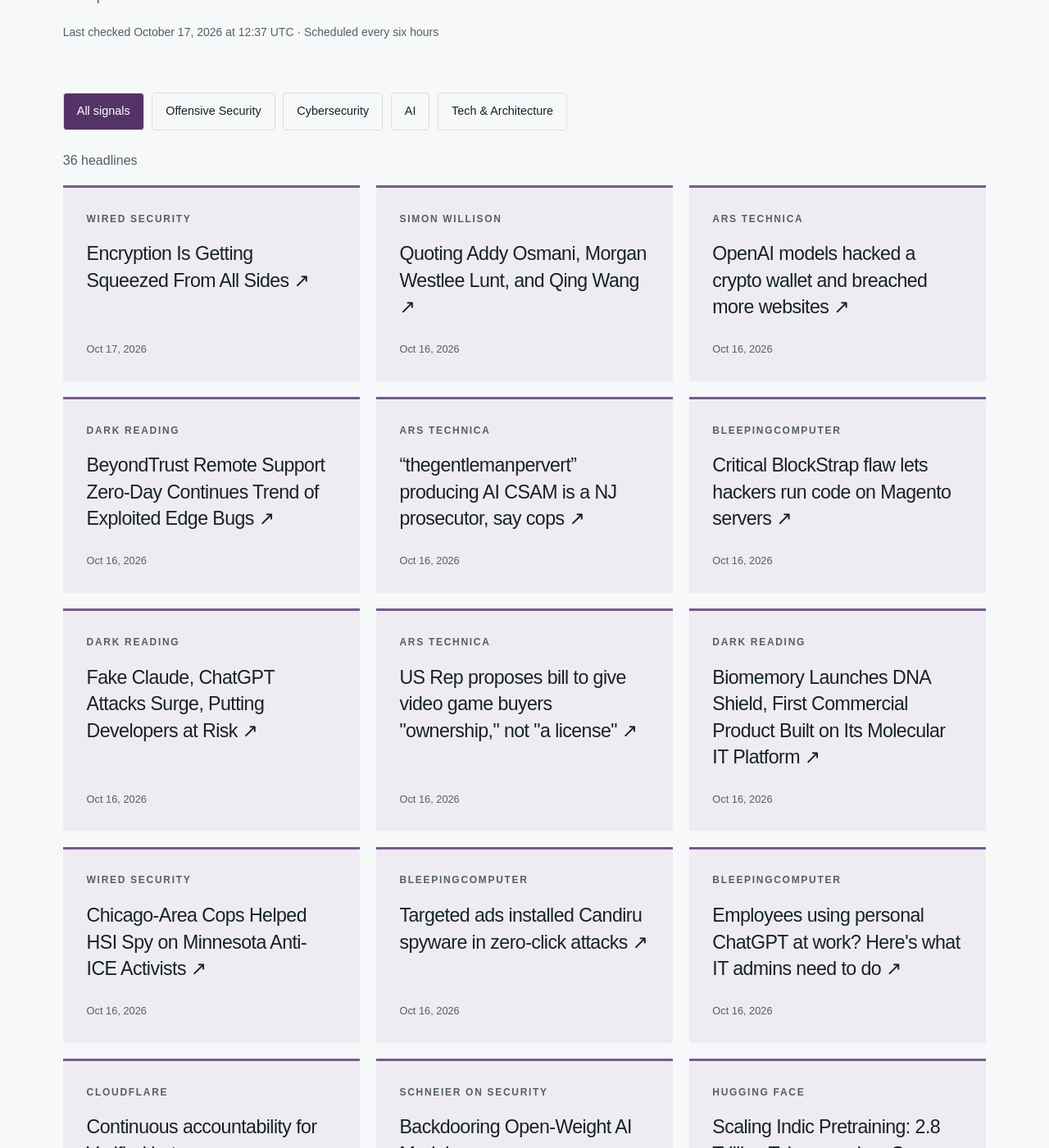
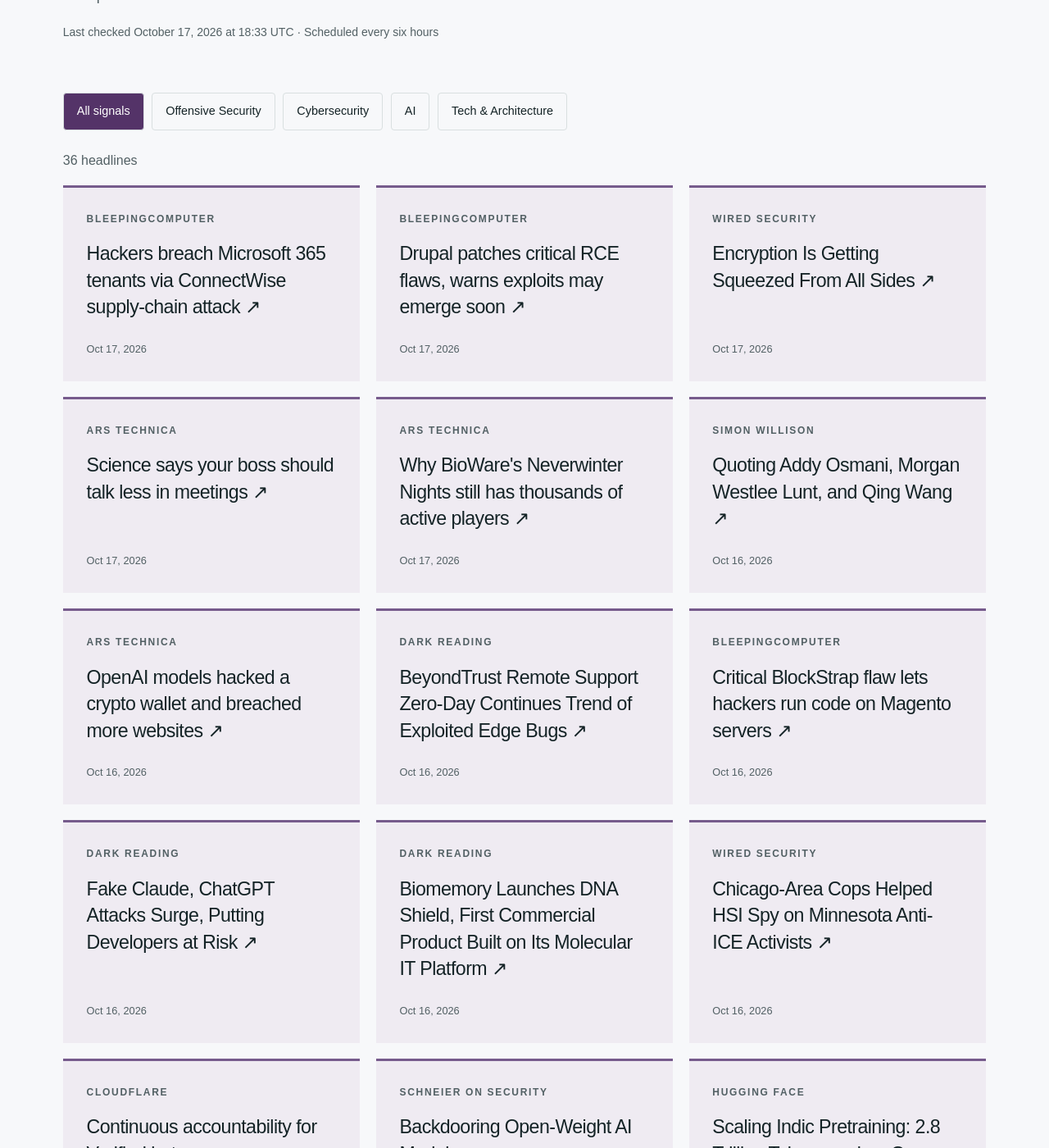
Before and after one commit to hntk/hntk.github.io, a Jekyll site: the page built from news/index.html, in a window 1280 px wide and 1400 px high, scrolled down 375 px. Shown: the whole window at 82% size. Built offline with Jekyll 4.4.1, drawn with Linux system fonts in a browser that asks for light colours; part of the change alters nothing that is shown.

Commit message:
Refresh News and Signals

```diff
--- a/_data/news.json
+++ b/_data/news.json
@@ -1,6 +1,22 @@
 {
-  "updated": "2026-10-17T12:37:19.584880+00:00",
+  "updated": "2026-10-17T18:33:01.715622+00:00",
   "items": [
+    {
+      "title": "Hackers breach Microsoft 365 tenants via ConnectWise supply-chain attack",
+      "url": "https://www.bleepingcomputer.com/news/security/hackers-breach-microsoft-365-tenants-via-connectwise-supply-chain-attack/",
+      "published": "2026-10-17T15:18:51+00:00",
+      "source": "BleepingComputer",
+      "source_id": "bleepingcomputer",
+      "category": "cybersecurity"
+    },
+    {
+      "title": "Drupal patches critical RCE flaws, warns exploits may emerge soon",
+      "url": "https://www.bleepingcomputer.com/news/security/drupal-patches-critical-rce-flaws-warns-exploits-may-emerge-soon/",
+      "published": "2026-10-17T14:32:48+00:00",
+      "source": "BleepingComputer",
+      "source_id": "bleepingcomputer",
+      "category": "cybersecurity"
+    },
     {
       "title": "Encryption Is Getting Squeezed From All Sides",
       "url": "https://www.wired.com/story/kernel-panic-encryption-is-getting-squeezed-from-all-sides/",
@@ -8,6 +24,22 @@
       "source": "WIRED Security",
       "source_id": "wired",
       "category": "cybersecurity"
+    },
+    {
+      "title": "Science says your boss should talk less in meetings",
+      "url": "https://arstechnica.com/science/2026/10/science-says-your-boss-should-talk-less-in-meetings/",
+      "published": "2026-10-17T11:15:11+00:00",
+      "source": "Ars Technica",
+      "source_id": "ars-technica",
+      "category": "tech-architecture"
+    },
+    {
+      "title": "Why BioWare's Neverwinter Nights still has thousands of active players",
+      "url": "https://arstechnica.com/gaming/2026/10/why-biowares-neverwinter-nights-still-has-thousands-of-active-players/",
+      "published": "2026-10-17T11:00:21+00:00",
+      "source": "Ars Technica",
+      "source_id": "ars-technica",
+      "category": "tech-architecture"
     },
     {
       "title": "Quoting Addy Osmani, Morgan Westlee Lunt, and Qing Wang",
@@ -34,14 +66,6 @@
       "category": "cybersecurity"
     },
     {
-      "title": "“thegentlemanpervert” producing AI CSAM is a NJ prosecutor, say cops",
-      "url": "https://arstechnica.com/tech-policy/2026/10/thegentlemanpervert-producing-ai-csam-is-a-nj-prosecutor-say-cops/",
-      "published": "2026-10-16T20:20:07+00:00",
-      "source": "Ars Technica",
-      "source_id": "ars-technica",
-      "category": "tech-architecture"
-    },
-    {
       "title": "Critical BlockStrap flaw lets hackers run code on Magento servers",
       "url": "https://www.bleepingcomputer.com/news/security/critical-blockstrap-flaw-lets-hackers-run-code-on-magento-servers/",
       "published": "2026-10-16T20:00:59+00:00",
@@ -58,14 +82,6 @@
       "category": "cybersecurity"
     },
     {
-      "title": "US Rep proposes bill to give video game buyers \"ownership,\" not \"a license\"",
-      "url": "https://arstechnica.com/gaming/2026/10/us-rep-proposes-bill-to-give-video-game-buyers-ownership-not-a-license/",
-      "published": "2026-10-16T19:41:18+00:00",
-      "source": "Ars Technica",
-      "source_id": "ars-technica",
-      "category": "tech-architecture"
-    },
-    {
       "title": "Biomemory Launches DNA Shield, First Commercial Product Built on Its Molecular IT Platform",
       "url": "https://www.darkreading.com/data-privacy/biomemory-launches-dna-shield",
       "published": "2026-10-16T19:22:12+00:00",
@@ -79,22 +95,6 @@
       "published": "2026-10-16T18:21:54+00:00",
       "source": "WIRED Security",
       "source_id": "wired",
-      "category": "cybersecurity"
-    },
-    {
-      "title": "Targeted ads installed Candiru spyware in zero-click attacks",
-      "url": "https://www.bleepingcomputer.com/news/security/zero-click-attacks-used-targeted-ads-to-deliver-candiru-spyware/",
-      "published": "2026-10-16T17:20:03+00:00",
-      "source": "BleepingComputer",
-      "source_id": "bleepingcomputer",
-      "category": "cybersecurity"
-    },
-    {
-      "title": "Employees using personal ChatGPT at work? Here's what IT admins need to do",
-      "url": "https://www.bleepingcomputer.com/news/security/employees-using-personal-chatgpt-at-work-heres-what-it-admins-need-to-do/",
-      "published": "2026-10-16T13:50:59+00:00",
-      "source": "BleepingComputer",
-      "source_id": "bleepingcomputer",
       "category": "cybersecurity"
     },
     {
@@ -295,79 +295,79 @@
       "id": "ars-technica",
       "name": "Ars Technica",
       "status": "ok",
-      "last_success": "2026-10-17T12:37:19.584880+00:00"
+      "last_success": "2026-10-17T18:33:01.715622+00:00"
     },
     {
       "id": "bleepingcomputer",
       "name": "BleepingComputer",
       "status": "ok",
-      "last_success": "2026-10-17T12:37:19.584880+00:00"
+      "last_success": "2026-10-17T18:33:01.715622+00:00"
     },
     {
       "id": "cloudflare",
       "name": "Cloudflare",
       "status": "ok",
-      "last_success": "2026-10-17T12:37:19.584880+00:00"
+      "last_success": "2026-10-17T18:33:01.715622+00:00"
     },
     {
       "id": "dark-reading",
       "name": "Dark Reading",
       "status": "ok",
-      "last_success": "2026-10-17T12:37:19.584880+00:00"
+      "last_success": "2026-10-17T18:33:01.715622+00:00"
     },
     {
       "id": "hugging-face",
       "name": "Hugging Face",
       "status": "ok",
-      "last_success": "2026-10-17T12:37:19.584880+00:00"
+      "last_success": "2026-10-17T18:33:01.715622+00:00"
     },
     {
       "id": "microsoft-research",
       "name": "Microsoft Research",
       "status": "ok",
-      "last_success": "2026-10-17T12:37:19.584880+00:00"
+      "last_success": "2026-10-17T18:33:01.715622+00:00"
     },
     {
       "id": "nvidia",
       "name": "NVIDIA",
       "status": "ok",
-      "last_success": "2026-10-17T12:37:19.584880+00:00"
+      "last_success": "2026-10-17T18:33:01.715622+00:00"
     },
     {
       "id": "portswigger",
       "name": "PortSwigger Research",
       "status": "ok",
-      "last_success": "2026-10-17T12:37:19.584880+00:00"
+      "last_success": "2026-10-17T18:33:01.715622+00:00"
     },
     {
       "id": "schneier",
       "name": "Schneier on Security",
       "status": "ok",
-      "last_success": "2026-10-17T12:37:19.584880+00:00"
+      "last_success": "2026-10-17T18:33:01.715622+00:00"
     },
     {
       "id": "simon-willison",
       "name": "Simon Willison",
       "status": "ok",
-      "last_success": "2026-10-17T12:37:19.584880+00:00"
+      "last_success": "2026-10-17T18:33:01.715622+00:00"
     },
     {
       "id": "specterops",
       "name": "SpecterOps",
       "status": "ok",
-      "last_success": "2026-10-17T12:37:19.584880+00:00"
+      "last_success": "2026-10-17T18:33:01.715622+00:00"
     },
     {
       "id": "trail-of-bits",
       "name": "Trail of Bits",
       "status": "ok",
-      "last_success": "2026-10-17T12:37:19.584880+00:00"
+      "last_success": "2026-10-17T18:33:01.715622+00:00"
     },
     {
       "id": "wired",
       "name": "WIRED Security",
       "status": "ok",
-      "last_success": "2026-10-17T12:37:19.584880+00:00"
+      "last_success": "2026-10-17T18:33:01.715622+00:00"
     }
   ]
 }
```
